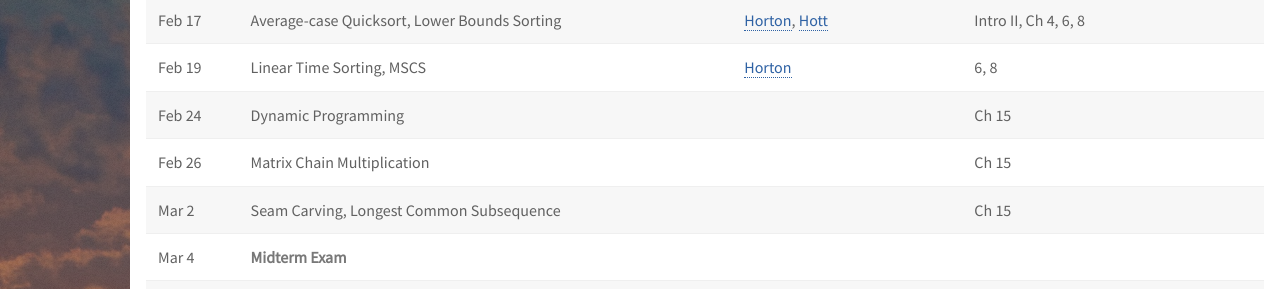
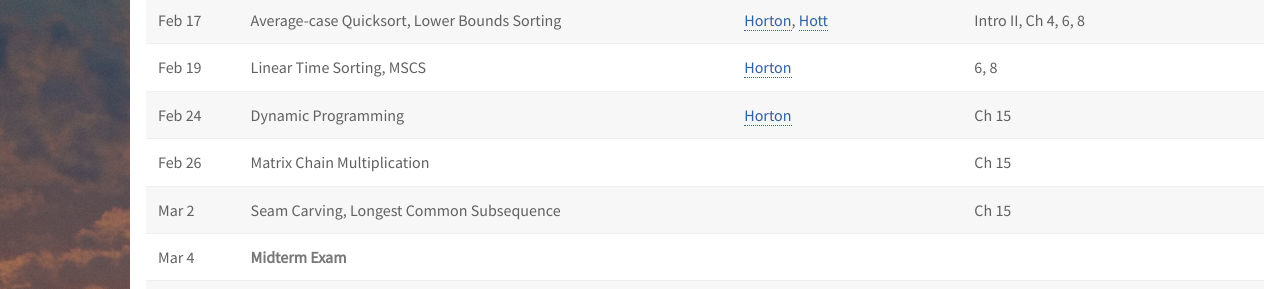
Before and after one commit to deternitydx/uvacs4102, a Jekyll site: the page built from index.md, in a window 1280 px wide and 900 px high, scrolled down 889 px. Shown: the part 155-444 px from the top of the window. Built offline with Jekyll 4.4.1, drawn with Linux system fonts in a browser that asks for light colours; nearby versions of some CDN libraries; library files that are not in the unit come from our copies.

Commit message:
Added L12 PDF file for Horton and updated index

```diff
--- a/index.md
+++ b/index.md
@@ -40,7 +40,7 @@ This is a tentative full-semester schedule of topics addressed.  As we go throug
 | Feb 12  | Median of Medians, Randomized Quicksort, Sorting   |[Horton](lectures/horton/L9_horton.pdf), [Hott](lectures/robbie/l9.pdf)  | Ch 7, 8              |                 |
 | Feb 17  | Average-case Quicksort, Lower Bounds Sorting |[Horton](lectures/horton/L10.pdf), [Hott](lectures/robbie/l10.pdf)  | Intro II, Ch 4, 6, 8 |                 |
 | Feb 19  | Linear Time Sorting, MSCS               |[Horton](lectures/horton/L11.pdf) | 6, 8                 |                 |
-| Feb 24  | Dynamic Programming                     | | Ch 15                |                 |
+| Feb 24  | Dynamic Programming                     |[Horton](lectures/horton/L12.pdf) | Ch 15                |                 |
 | Feb 26  | Matrix Chain Multiplication             | | Ch 15                |                 |
 | Mar 2   | Seam Carving, Longest Common Subsequence| | Ch 15                |                 |
 | Mar 4   | **Midterm Exam**                        | |                      |                 |
```
Also changed, not shown: 1 other file.
